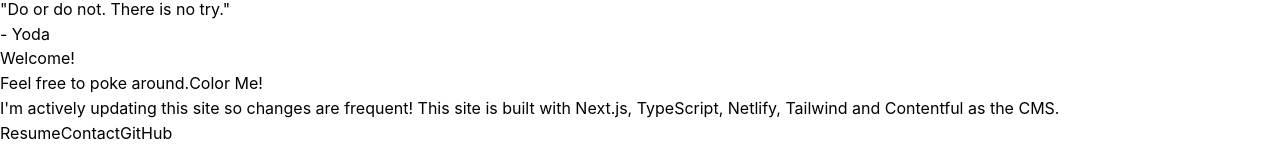
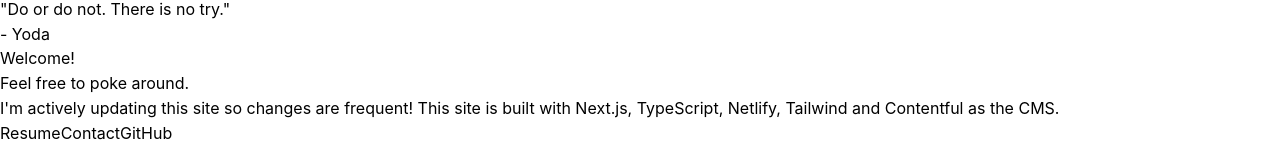
Before and after one commit to bigjollygiant14/will-jay-profile, a Next.js app: page / in a window 1280 px wide. Shown: the part 1386-1535 px from the top of the page. Built offline with nearby package versions, Linux system fonts and the light colour scheme.

Commit message:
commented out button

```diff
--- a/src/app/page.tsx
+++ b/src/app/page.tsx
@@ -37,13 +37,14 @@ const HomePage: React.FC = () => {
       </div>
 
       {/* About Section */}
-      <section className="p-10 text-center" style={{ backgroundColor }}>
+      <section className="p-10 text-center text-black" style={{ backgroundColor }}>
         <h2 className="text-2xl font-bold">Welcome!</h2>
         <p className="mt-2 text-lg">
           Feel free to poke around.
-          <Button onClick={fetchRandomColor} className="ml-4">
+          <br />
+          {/* <Button onClick={fetchRandomColor} className="ml-4">
             Color Me!
-          </Button>
+          </Button> */}
         </p>
         <p className="mt-2 text-sm">I&apos;m actively updating this site so changes are frequent! This site is built with Next.js, TypeScript, Netlify, Tailwind and Contentful as the CMS.</p>
       </section>
```
